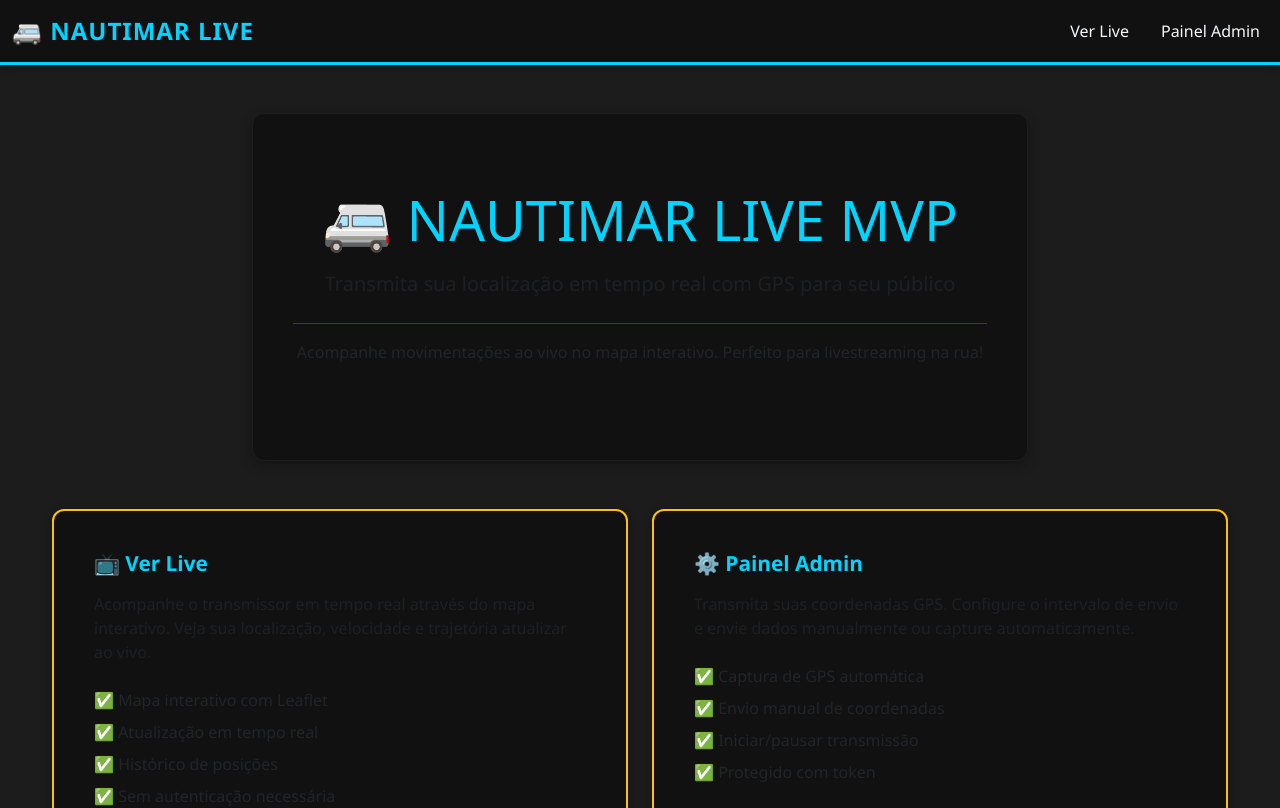
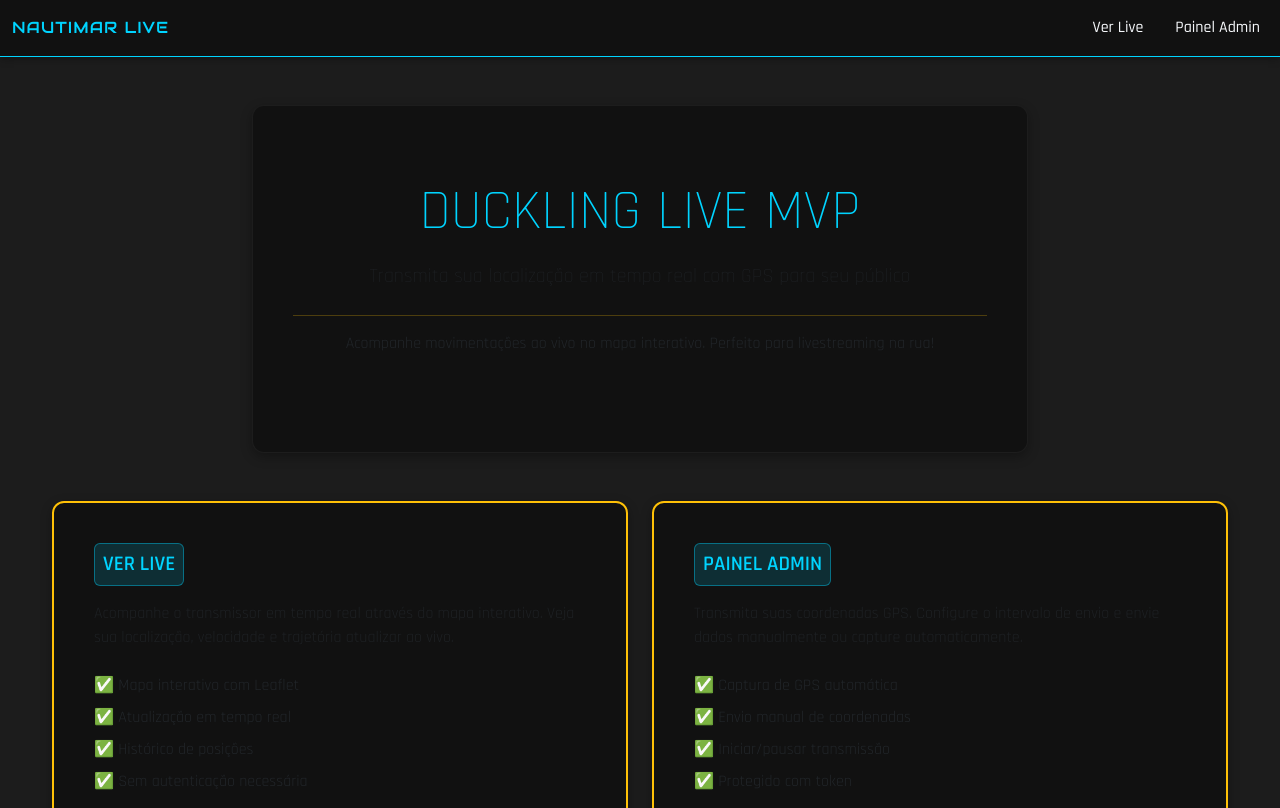
Before and after one commit to thaisbuso/livenet-project, a Next.js app: page / in a window 1280 px wide. Shown: the top 808 px of the page. Built offline with nearby package versions, Linux system fonts and the light colour scheme.

Commit message:
Estilização: atualiza fontes, remove emojis e customiza cores

```diff
--- a/app/globals.css
+++ b/app/globals.css
@@ -6,14 +6,14 @@
   --cyan-primary: #00d4ff;
   --cyan-hover: #00bfe6;
   --text-light: #f5f7fa;
-  --text-muted: #b7c4d3;
+  --text-muted: #fff6;
   --border-color: #e5e7eb;
 }
 
 html, body {
   margin: 0;
   padding: 0;
-  font-family: 'Segoe UI', Tahoma, Geneva, Verdana, sans-serif;
+  font-family: 'Rajdhani', 'Inter', system-ui, sans-serif;
   background: var(--dark-gray);
   color: var(--text-light);
 }
@@ -22,16 +22,23 @@ html, body {
   box-sizing: border-box;
 }
 
+/* Customização de elementos */
+code {
+  color: rgb(168, 85, 247) !important;
+}
+
 /* Navbar customizada */
 .navbar {
   background: var(--dark-gray-secondary) !important;
-  border-bottom: 3px solid var(--cyan-primary);
+  border-bottom: 1px solid var(--cyan-primary);
   box-shadow: 0 2px 8px rgba(0, 0, 0, 0.3);
 }
 
 .navbar-brand {
-  font-size: 1.5rem;
-  font-weight: 700;
+  font-size: 1rem;
+  line-height: 1.5rem;
+  font-family: Audiowide, cursive;
+  font-weight: 400;
   color: var(--cyan-primary) !important;
   text-transform: uppercase;
   letter-spacing: 1px;
@@ -87,16 +94,30 @@ main {
 }
 
 .card-header {
-  border-bottom: 2px solid var(--border-color);
   padding-bottom: 12px;
   margin-bottom: 16px;
 }
 
 .card-title {
-  color: var(--cyan-primary);
-  font-weight: 700;
-  font-size: 1.3rem;
-  margin: 0;
+    color: var(--cyan-primary);
+    font-weight: 600;
+    font-size: 1.3rem;
+    margin: 0;
+    font-family: cursive;
+    text-transform: uppercase;
+    background-color: #ffffff1a;
+    border-radius: .375rem;
+    box-sizing: border-box;
+    width: fit-content;
+    padding: 2px 8px;
+    padding-bottom: 8px;
+    padding-top: 8px;
+    background: rgba(0, 212, 255, 0.15);
+    border: 1px solid rgba(0, 212, 255, 0.4);
+    font-family: Rajdhani;
+
+
+
 }
 
 /* Grid */
--- a/app/layout.tsx
+++ b/app/layout.tsx
@@ -3,13 +3,17 @@ import './globals.css';
 import type { ReactNode } from 'react';
 
 export const metadata = {
-  title: 'Nautimar Live MVP',
+  title: 'Duckling Live MVP',
   description: 'Live + mapa em tempo real'
 };
 
 export default function RootLayout({ children }: { children: ReactNode }) {
   return (
     <html lang="pt-BR">
+      <head>
+        <link href="https://fonts.googleapis.com/css2?family=Rajdhani:wght@300;400;500;600;700&display=swap" rel="stylesheet" />
+        <link href="https://fonts.googleapis.com/css2?family=Audiowide&display=swap" rel="stylesheet" />
+      </head>
       <body>{children}</body>
     </html>
   );
--- a/app/live/page.tsx
+++ b/app/live/page.tsx
@@ -54,7 +54,7 @@ export default function LivePage() {
       <nav className="navbar navbar-expand-lg navbar-dark">
         <div className="container-fluid">
           <a className="navbar-brand" href="/">
-            🚐 NAUTIMAR LIVE
+            NAUTIMAR LIVE
           </a>
           <button
             className="navbar-toggler"
@@ -90,7 +90,7 @@ export default function LivePage() {
           <div className="col-lg-6 mb-4">
             <div className={`card h-100 ${activeCard === 'video' ? 'active' : ''}`} onClick={() => toggleCard('video')}>
               <div className="card-header">
-                <h2 className="card-title">📺 Transmissão</h2>
+                <h2 className="card-title">Transmissão</h2>
               </div>
               <div className="card-body p-0">
                 <LivePlayer />
@@ -101,7 +101,7 @@ export default function LivePage() {
           <div className="col-lg-6 mb-4">
             <div className={`card h-100 ${activeCard === 'map' ? 'active' : ''}`} onClick={() => toggleCard('map')}>
               <div className="card-header">
-                <h2 className="card-title">🗺️ Mapa ao Vivo</h2>
+                <h2 className="card-title">Mapa ao Vivo</h2>
               </div>
               <div className="card-body p-0">
                 <LiveMap positions={positions} />
--- a/app/login/page.tsx
+++ b/app/login/page.tsx
@@ -45,7 +45,7 @@ export default function LoginPage() {
       <nav className="navbar navbar-expand-lg navbar-dark">
         <div className="container-fluid">
           <a className="navbar-brand" href="/">
-            🚐 NAUTIMAR LIVE
+            NAUTIMAR LIVE
           </a>
         </div>
       </nav>
@@ -54,7 +54,7 @@ export default function LoginPage() {
         <div className="w-100" style={{ maxWidth: 420 }}>
           <div className={`card ${activeCard === 'login' ? 'active' : ''}`} onClick={() => toggleCard('login')}>
             <div className="card-body">
-              <h1 className="card-title text-center mb-4">🔐 Acesso Admin</h1>
+              <h1 className="card-title text-center mb-4">Acesso Admin</h1>
 
               <form onSubmit={handleLogin}>
                 {/* Email */}
--- a/app/page.tsx
+++ b/app/page.tsx
@@ -15,7 +15,7 @@ export default function HomePage() {
       <nav className="navbar navbar-expand-lg navbar-dark">
         <div className="container-fluid">
           <a className="navbar-brand" href="/">
-            🚐 NAUTIMAR LIVE
+            NAUTIMAR LIVE
           </a>
           <button
             className="navbar-toggler"
@@ -47,7 +47,7 @@ export default function HomePage() {
           <div className="col-lg-8 offset-lg-2">
             <div className={`card text-center ${activeCard === 'hero' ? 'active' : ''}`} onClick={() => toggleCard('hero')}>
               <div className="card-body py-5">
-                <h1 className="display-4 mb-3">🚐 NAUTIMAR LIVE MVP</h1>
+                <h1 className="display-4 mb-3">DUCKLING LIVE MVP</h1>
                 <p className="lead text-muted mb-4">
                   Transmita sua localização em tempo real com GPS para seu público
                 </p>
@@ -65,7 +65,7 @@ export default function HomePage() {
           <div className="col-md-6 mb-4">
             <div className={`card h-100 border-2 border-warning ${activeCard === 'live' ? 'active' : ''}`} onClick={() => toggleCard('live')}>
               <div className="card-body">
-                <h2 className="card-title mb-3">📺 Ver Live</h2>
+                <h2 className="card-title mb-3">Ver Live</h2>
                 <p className="text-muted mb-4">
                   Acompanhe o transmissor em tempo real através do mapa interativo. Veja sua localização, velocidade e trajetória atualizar ao vivo.
                 </p>
@@ -85,7 +85,7 @@ export default function HomePage() {
           <div className="col-md-6 mb-4">
             <div className={`card h-100 border-2 border-warning ${activeCard === 'admin' ? 'active' : ''}`} onClick={() => toggleCard('admin')}>
               <div className="card-body">
-                <h2 className="card-title mb-3">⚙️ Painel Admin</h2>
+                <h2 className="card-title mb-3">Painel Admin</h2>
                 <p className="text-muted mb-4">
                   Transmita suas coordenadas GPS. Configure o intervalo de envio e envie dados manualmente ou capture automaticamente.
                 </p>
@@ -108,7 +108,7 @@ export default function HomePage() {
           <div className="col-lg-8 offset-lg-2">
             <div className={`card bg-dark ${activeCard === 'info' ? 'active' : ''}`} onClick={() => toggleCard('info')}>
               <div className="card-body">
-                <h3 className="card-title mb-3">💡 Como usar:</h3>
+                <h3 className="card-title mb-3">Como usar:</h3>
                 <ol className="list-styled">
                   <li className="mb-3">
                     <strong>No seu celular:</strong> Acesse o <Link href="/admin" className="text-warning">Painel Admin</Link> para transmitir sua localização
@@ -130,7 +130,7 @@ export default function HomePage() {
           <div className="col-lg-8 offset-lg-2">
             <div className="text-center text-muted border-top pt-4">
               <p className="mb-0">
-                🌐 Nautimar Live MVP - Livestreaming com GPS em tempo real
+                🌐 DUCKLING Live MVP - Livestreaming com GPS em tempo real
               </p>
             </div>
           </div>
```
Also changed, not shown: app/admin/AdminClientPage.tsx (+4 -4 lines).
